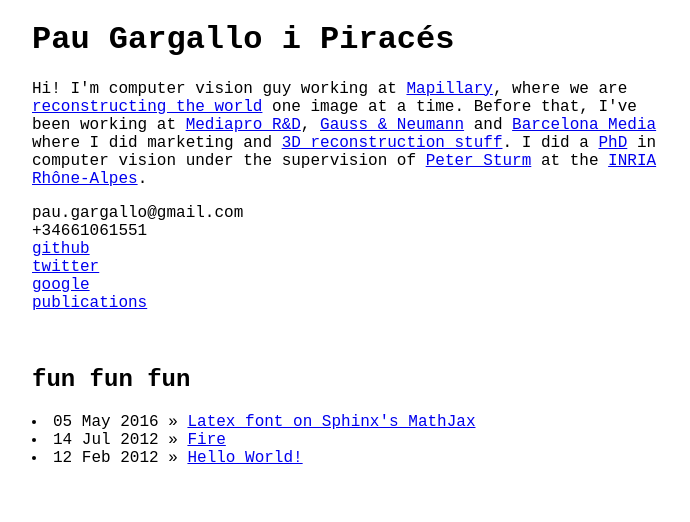
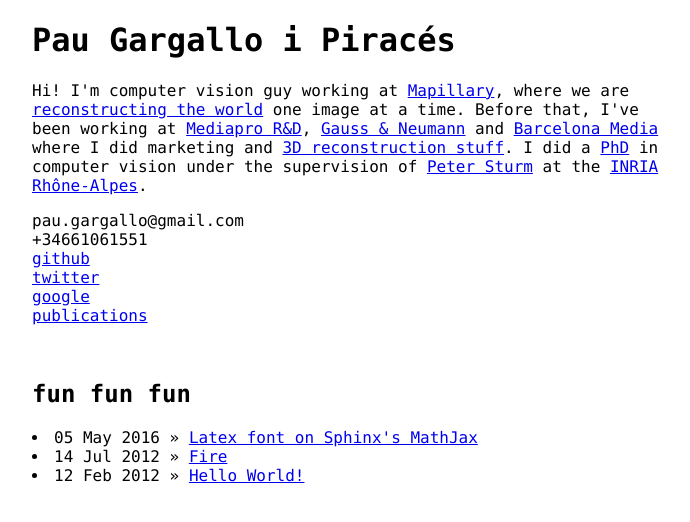
Before and after one commit to paulinus/paulinus.github.io, a Jekyll site: the page built from index.html, in a window 1280 px wide. Shown: the top 522 px of the page, without its empty margins (288-978 px from the left). Built offline with Jekyll 4.4.1, drawn with Linux system fonts in a browser that asks for light colours.

Commit message:
Update font
fixedsys seems to crash chrome

```diff
--- a/css/stil.css
+++ b/css/stil.css
@@ -1,7 +1,7 @@
 
 body
 {
-    font-family: fixedsys,monospace;
+    font-family: consolas, monospace;
     max-width: 640px;
     margin: 0px auto;
 }
```
